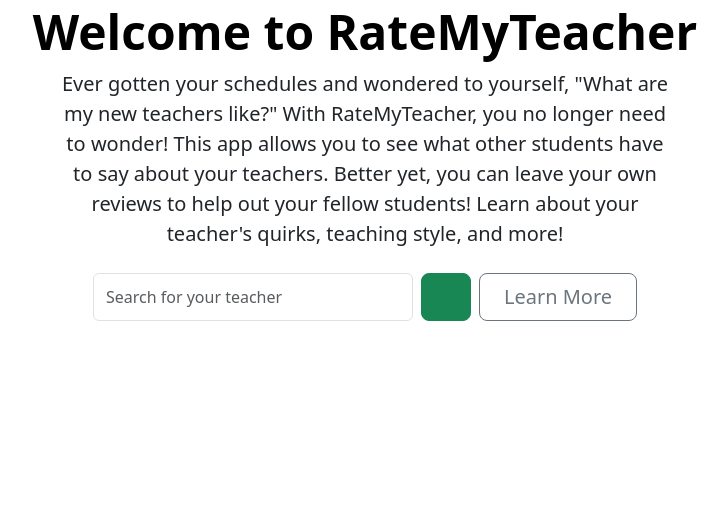
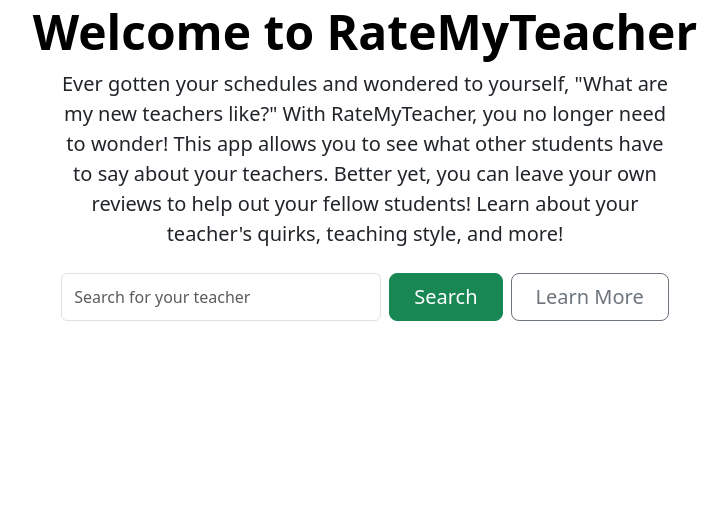
Before and after one commit to atomtables/rate-my-teachers, a Django app: page / in a window 1280 px wide. Shown: the part 340-860 px from the top of the page, without its empty margins (275-1003 px from the left). Run offline with Django 4.2, Linux system fonts and the light colour scheme.

Commit message:
Fix index.html

```diff
--- a/templates/mainpage/index.html
+++ b/templates/mainpage/index.html
@@ -17,7 +17,7 @@
                 <form class="d-flex" role="search" id="search-form">
                     <input id='searchid' class="form-control me-2" type="search" placeholder="Search for your teacher"
                            aria-label="Search" style="width: 320px;" name="query">
-                    <button class="btn btn-success btn-lg px-4 gap-3" type="submit"></button>
+                    <button class="btn btn-success btn-lg px-4 gap-3" type="submit">Search</button>
                 </form>
                 <script>
                     document.getElementById('search-form').addEventListener('submit', function (event) {
```
